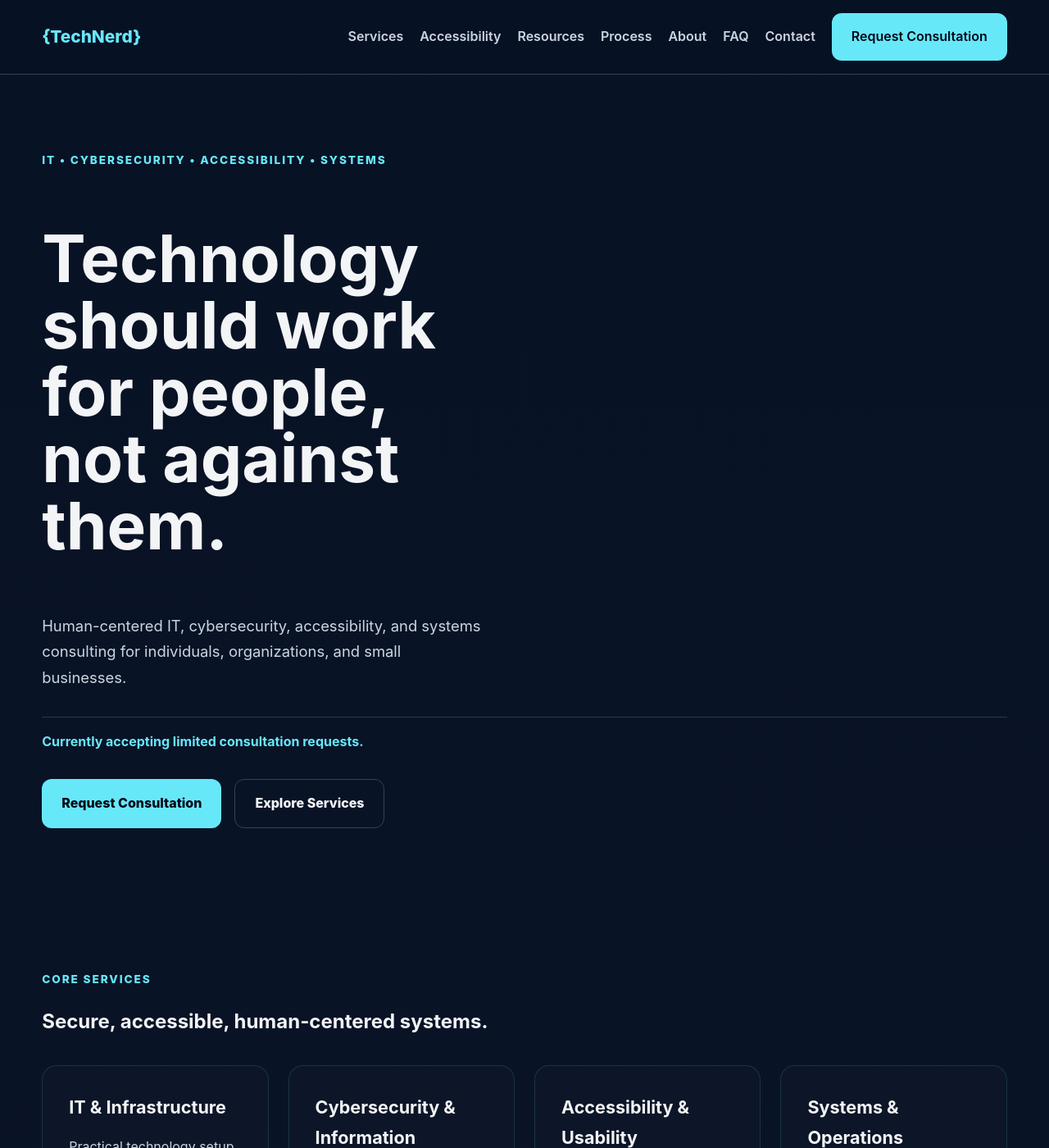
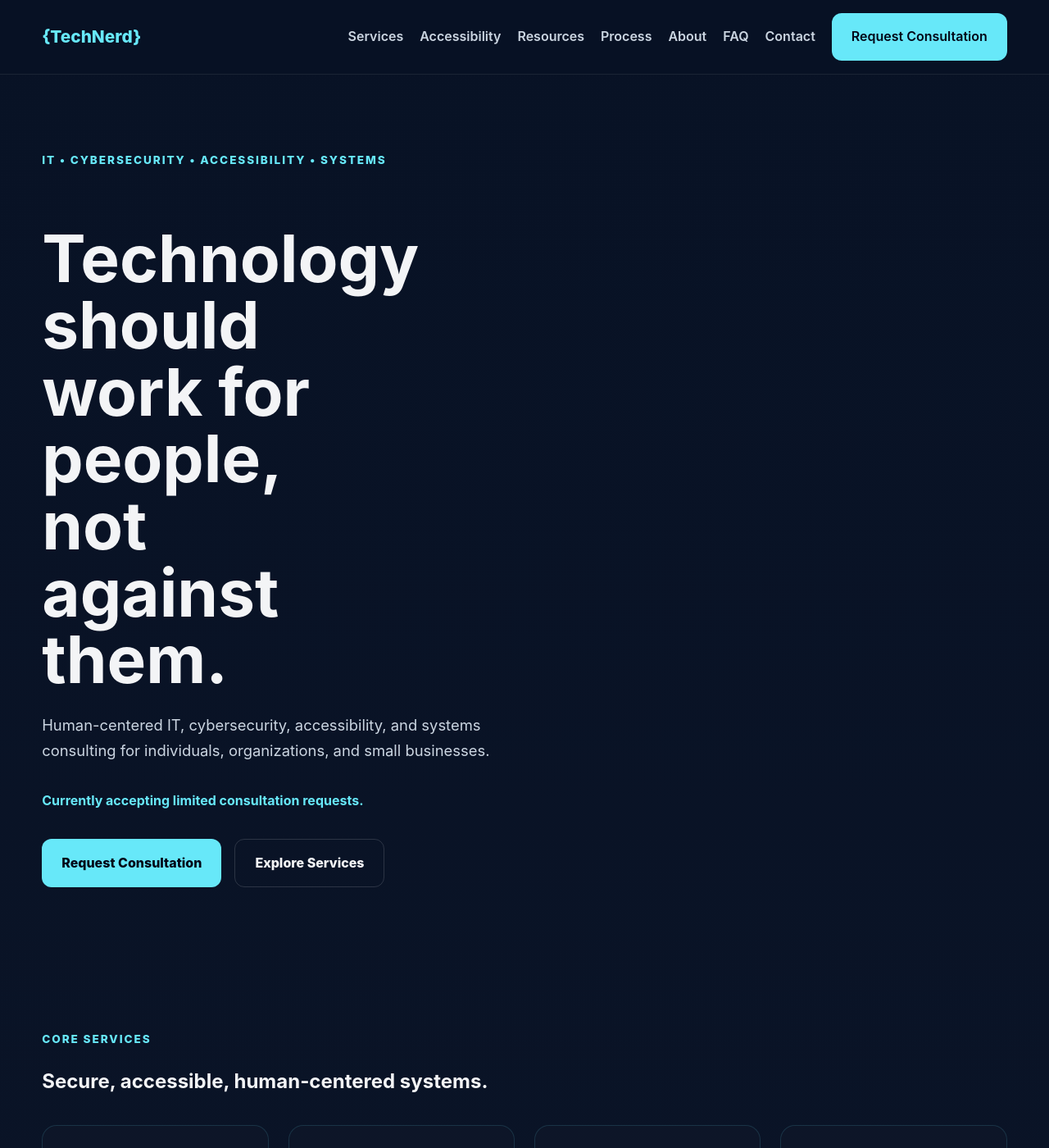
Before and after one commit to cjblackthorn/technerd, a Jekyll site: the page built from index.md, in a window 1280 px wide and 1400 px high. Shown: the whole window at 82% size. Built offline with Jekyll 4.4.1, drawn with Linux system fonts in a browser that asks for light colours.

Commit message:
Actually remove homepage status bubble styling and menu arrow icon

```diff
--- a/assets/css/technerd.scss
+++ b/assets/css/technerd.scss
@@ -37,19 +37,15 @@ body {
   left: 1rem;
   top: 1rem;
   z-index: 2000;
-  background: var(--accent-primary);
-  color: #020617;
-  padding: 0.75rem 1rem;
-  border-radius: var(--radius-md);
-  text-decoration: none;
 }
 
 .site-header {
   position: sticky;
   top: 0;
   z-index: 1000;
-  border-bottom: 1px solid var(--border-color);
+  border-bottom: 1px solid rgba(255,255,255,0.08);
   background: rgba(8, 18, 37, 0.96);
+  backdrop-filter: blur(12px);
 }
 
 .nav-container {
@@ -103,7 +99,7 @@ body {
 }
 
 .button-secondary {
-  border: 1px solid var(--border-color);
+  border: 1px solid rgba(255,255,255,0.14);
   color: var(--text-primary);
 }
 
@@ -112,14 +108,17 @@ body {
 }
 
 .mobile-nav summary {
+  appearance: none;
+  -webkit-appearance: none;
+  list-style: none;
   cursor: pointer;
-  border: 1px solid var(--border-color);
+  border: 1px solid rgba(255,255,255,0.14);
   border-radius: var(--radius-md);
   padding: 0.7rem 1rem;
   font-weight: 700;
-  list-style: none;
 }
 
+.mobile-nav summary::marker,
 .mobile-nav summary::-webkit-details-marker {
   display: none;
 }
@@ -129,24 +128,27 @@ body {
 }
 
 .hero h1 {
-  font-size: clamp(2.8rem, 7vw, 5rem);
+  font-size: clamp(2.4rem, 10vw, 5rem);
   line-height: 1.02;
-  max-width: 10ch;
+  max-width: 8ch;
+  margin-bottom: 1.5rem;
 }
 
 .hero-lede {
   color: var(--text-secondary);
   font-size: 1.15rem;
-  max-width: 34rem;
+  max-width: 36rem;
 }
 
 .availability-banner {
   margin-top: 2rem;
-  padding-top: 1rem;
-  border-top: 1px solid rgba(103,232,249,0.2);
   color: var(--accent-primary);
   font-weight: 700;
   font-size: 1rem;
+  padding: 0;
+  border: 0;
+  background: transparent;
+  border-radius: 0;
 }
 
 .eyebrow {
@@ -218,16 +220,12 @@ body {
 
 .site-footer {
   margin-top: 5rem;
-  border-top: 1px solid var(--border-color);
+  border-top: 1px solid rgba(255,255,255,0.08);
   padding: 4rem 0;
 }
 
 .footer-brand {
   margin-bottom: 2rem;
-}
-
-.footer-brand h2 {
-  margin-bottom: 0.5rem;
 }
 
 .footer-brand p {
@@ -239,10 +237,6 @@ body {
   display: grid;
   grid-template-columns: repeat(2, minmax(0, 1fr));
   gap: 3rem;
-}
-
-.site-footer h3 {
-  margin-top: 0;
 }
 
 .site-footer ul {
@@ -290,8 +284,7 @@ body {
   }
 
   .hero h1 {
-    max-width: 8ch;
-    font-size: clamp(2.4rem, 11vw, 4rem);
+    font-size: clamp(2.2rem, 11vw, 4rem);
   }
 
   .footer-grid {
```
